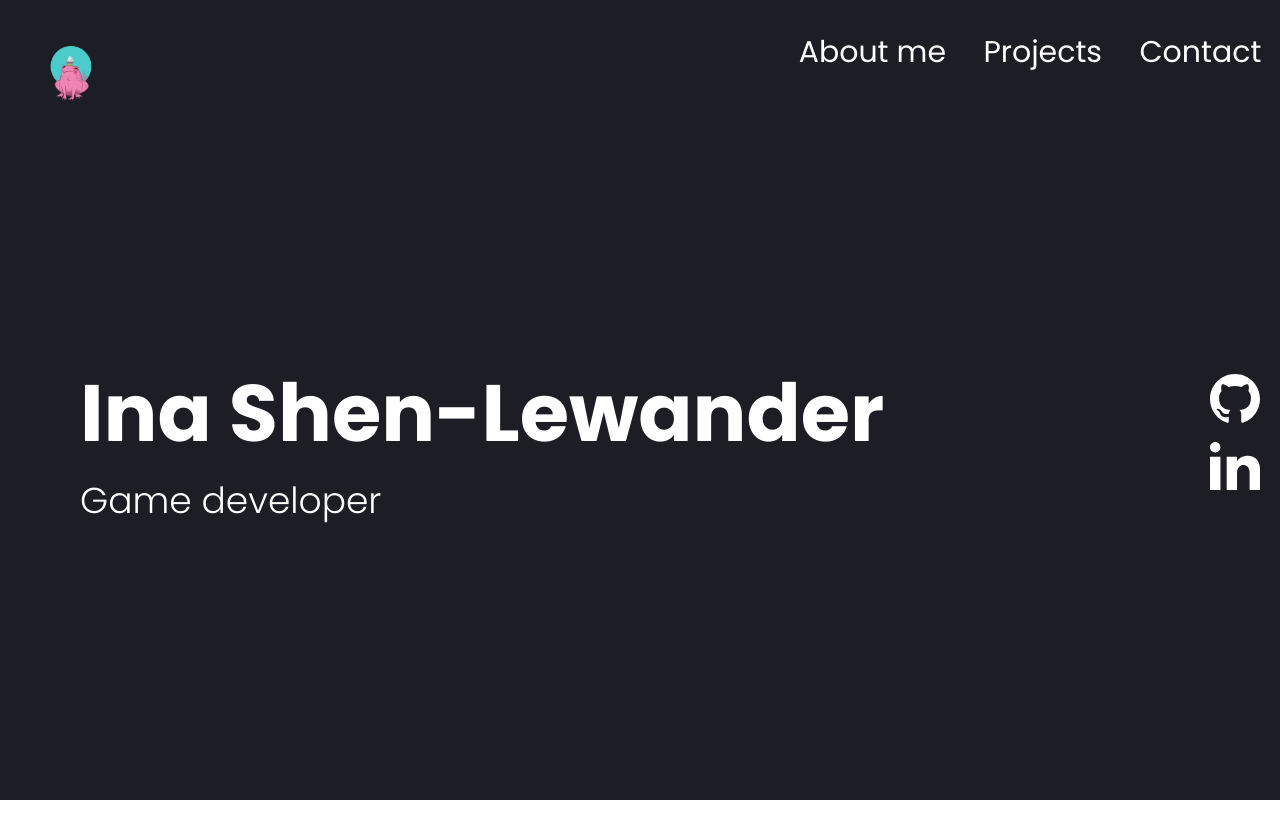
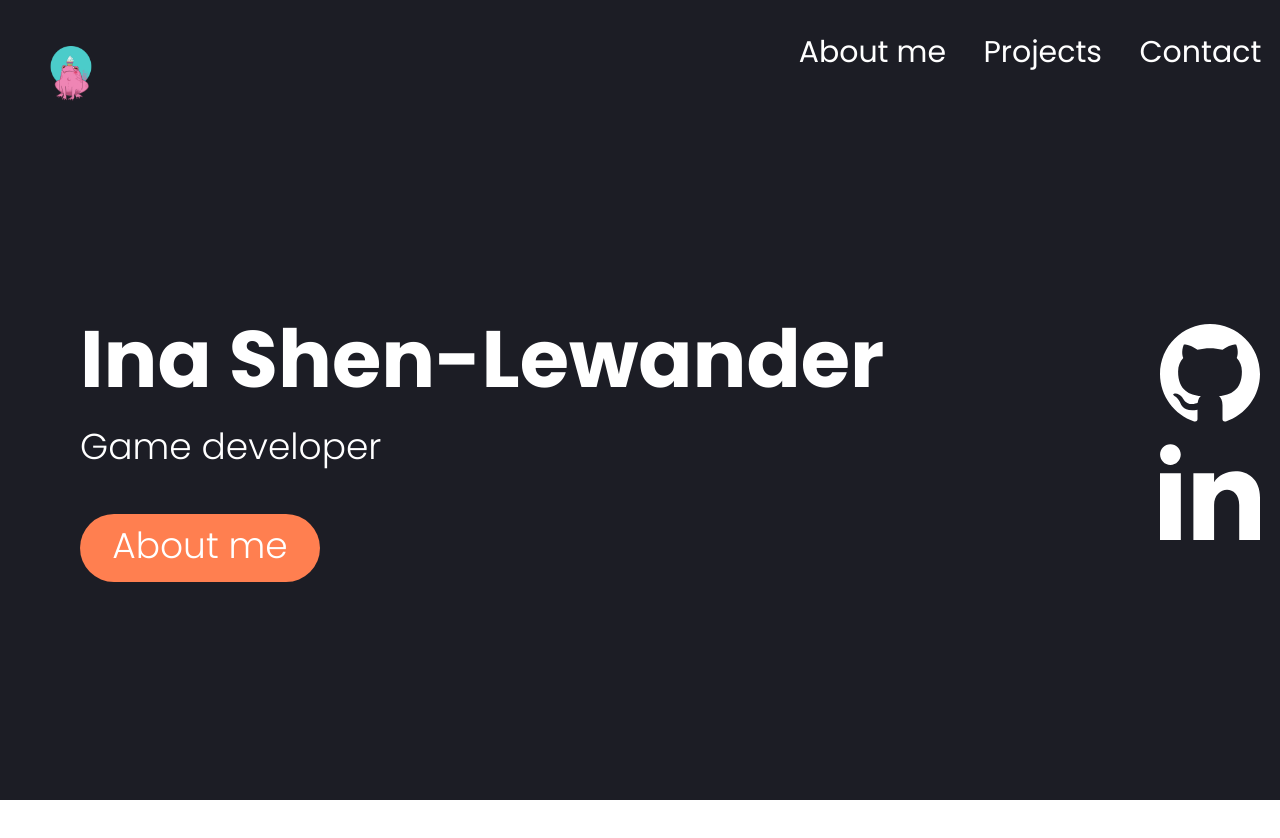
Before and after one commit to InaSLew/Portfolio, a React (Create React App) app: page / in a window 1280 px wide. Shown: the top 838 px of the page. Built offline with nearby package versions, Linux system fonts and the light colour scheme.

Commit message:
Header area more or less done, need some tiny adjustments

```diff
--- /dev/null
+++ b/src/Components/Button/Button.css
@@ -0,0 +1,18 @@
+.button {
+    width: 30vmin;
+    height: 8vmin;
+    border-radius: 8vmin;
+    background-color: coral;
+    text-align: center;
+    font-size: 4.5vmin;
+    font-weight: 300;
+    padding-top: 0.5vmin;
+    margin-top: 5vmin;
+}
+.button:hover {
+    background-color: #ef744b;
+}
+.button:active {
+    background-color: #A9A9A9;
+    color: #808080;
+}
--- /dev/null
+++ b/src/Components/Button/Button.tsx
@@ -0,0 +1,9 @@
+import { FunctionComponent } from 'react';
+import './Button.css';
+
+const Button : FunctionComponent<{id : string}> = props => {
+    return (
+        <div className='button'><a href={props.id}>About me</a></div>
+    );
+}
+export default Button;
--- a/src/Components/HeroArea/HeroArea.tsx
+++ b/src/Components/HeroArea/HeroArea.tsx
@@ -1,5 +1,6 @@
 import './HeroArea.css';
 import {useMediaQuery} from 'react-responsive';
+import Button from '../Button/Button';
 
 const HeroArea = () => {
     // Screen size detection
@@ -10,13 +11,14 @@
             <div className='hero-text'>
                 <h1>Ina Shen-Lewander</h1>
                 <p>Game developer</p>
+                <Button id={'#about-me'} />
             </div>
             <div className='socials'>
                 <div><a href="https://github.com/InaSLew"  className='social'>
-                    <svg xmlns="http://www.w3.org/2000/svg" fill="#ffffff" width={isTabletOrMobile ? '30' : '50'} height={isTabletOrMobile ? '30' : '50'} viewBox="0 0 24 24"><path d="M12 0c-6.626 0-12 5.373-12 12 0 5.302 3.438 9.8 8.207 11.387.599.111.793-.261.793-.577v-2.234c-3.338.726-4.033-1.416-4.033-1.416-.546-1.387-1.333-1.756-1.333-1.756-1.089-.745.083-.729.083-.729 1.205.084 1.839 1.237 1.839 1.237 1.07 1.834 2.807 1.304 3.492.997.107-.775.418-1.305.762-1.604-2.665-.305-5.467-1.334-5.467-5.931 0-1.311.469-2.381 1.236-3.221-.124-.303-.535-1.524.117-3.176 0 0 1.008-.322 3.301 1.23.957-.266 1.983-.399 3.003-.404 1.02.005 2.047.138 3.006.404 2.291-1.552 3.297-1.23 3.297-1.23.653 1.653.242 2.874.118 3.176.77.84 1.235 1.911 1.235 3.221 0 4.609-2.807 5.624-5.479 5.921.43.372.823 1.102.823 2.222v3.293c0 .319.192.694.801.576 4.765-1.589 8.199-6.086 8.199-11.386 0-6.627-5.373-12-12-12z"/></svg>
+                    <svg xmlns="http://www.w3.org/2000/svg" fill="#ffffff" width={isTabletOrMobile ? '30' : '100'} height={isTabletOrMobile ? '30' : '100'} viewBox="0 0 24 24"><path d="M12 0c-6.626 0-12 5.373-12 12 0 5.302 3.438 9.8 8.207 11.387.599.111.793-.261.793-.577v-2.234c-3.338.726-4.033-1.416-4.033-1.416-.546-1.387-1.333-1.756-1.333-1.756-1.089-.745.083-.729.083-.729 1.205.084 1.839 1.237 1.839 1.237 1.07 1.834 2.807 1.304 3.492.997.107-.775.418-1.305.762-1.604-2.665-.305-5.467-1.334-5.467-5.931 0-1.311.469-2.381 1.236-3.221-.124-.303-.535-1.524.117-3.176 0 0 1.008-.322 3.301 1.23.957-.266 1.983-.399 3.003-.404 1.02.005 2.047.138 3.006.404 2.291-1.552 3.297-1.23 3.297-1.23.653 1.653.242 2.874.118 3.176.77.84 1.235 1.911 1.235 3.221 0 4.609-2.807 5.624-5.479 5.921.43.372.823 1.102.823 2.222v3.293c0 .319.192.694.801.576 4.765-1.589 8.199-6.086 8.199-11.386 0-6.627-5.373-12-12-12z"/></svg>
                 </a></div>
                 <div><a href="https://www.linkedin.com/in/inashen-lewander/"  className='social'>
-                    <svg xmlns="http://www.w3.org/2000/svg" fill="#ffffff" width={isTabletOrMobile ? '30' : '50'} height={isTabletOrMobile ? '30' : '50'} viewBox="0 0 24 24"><path d="M4.98 3.5c0 1.381-1.11 2.5-2.48 2.5s-2.48-1.119-2.48-2.5c0-1.38 1.11-2.5 2.48-2.5s2.48 1.12 2.48 2.5zm.02 4.5h-5v16h5v-16zm7.982 0h-4.968v16h4.969v-8.399c0-4.67 6.029-5.052 6.029 0v8.399h4.988v-10.131c0-7.88-8.922-7.593-11.018-3.714v-2.155z"/></svg>
+                    <svg xmlns="http://www.w3.org/2000/svg" fill="#ffffff" width={isTabletOrMobile ? '30' : '100'} height={isTabletOrMobile ? '30' : '100'} viewBox="0 0 24 24"><path d="M4.98 3.5c0 1.381-1.11 2.5-2.48 2.5s-2.48-1.119-2.48-2.5c0-1.38 1.11-2.5 2.48-2.5s2.48 1.12 2.48 2.5zm.02 4.5h-5v16h5v-16zm7.982 0h-4.968v16h4.969v-8.399c0-4.67 6.029-5.052 6.029 0v8.399h4.988v-10.131c0-7.88-8.922-7.593-11.018-3.714v-2.155z"/></svg>
                 </a></div>
             </div>
 
```
